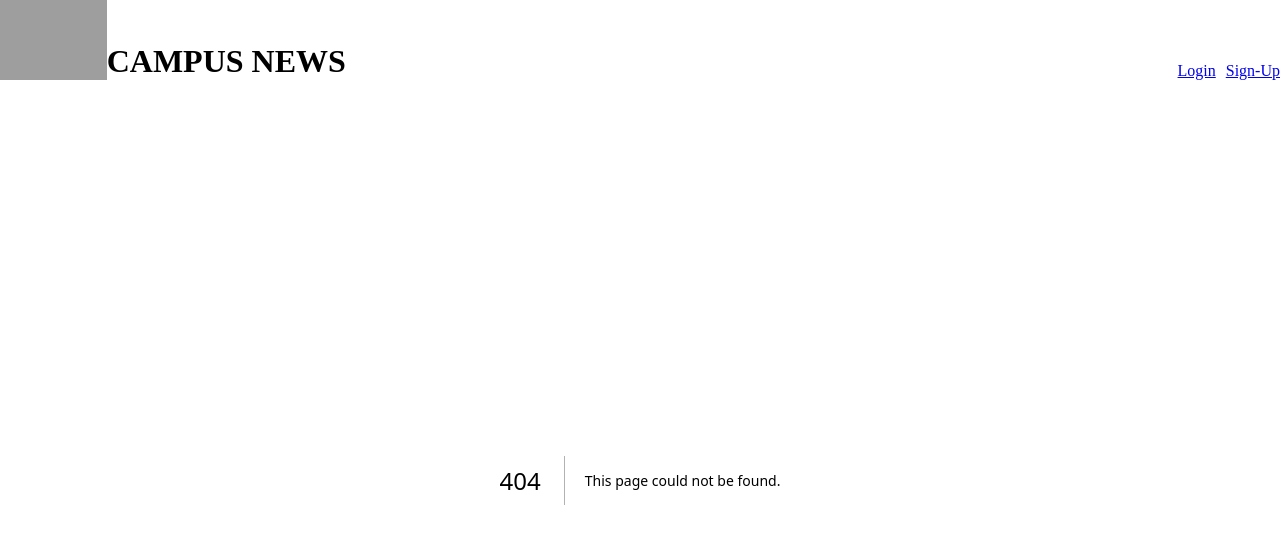
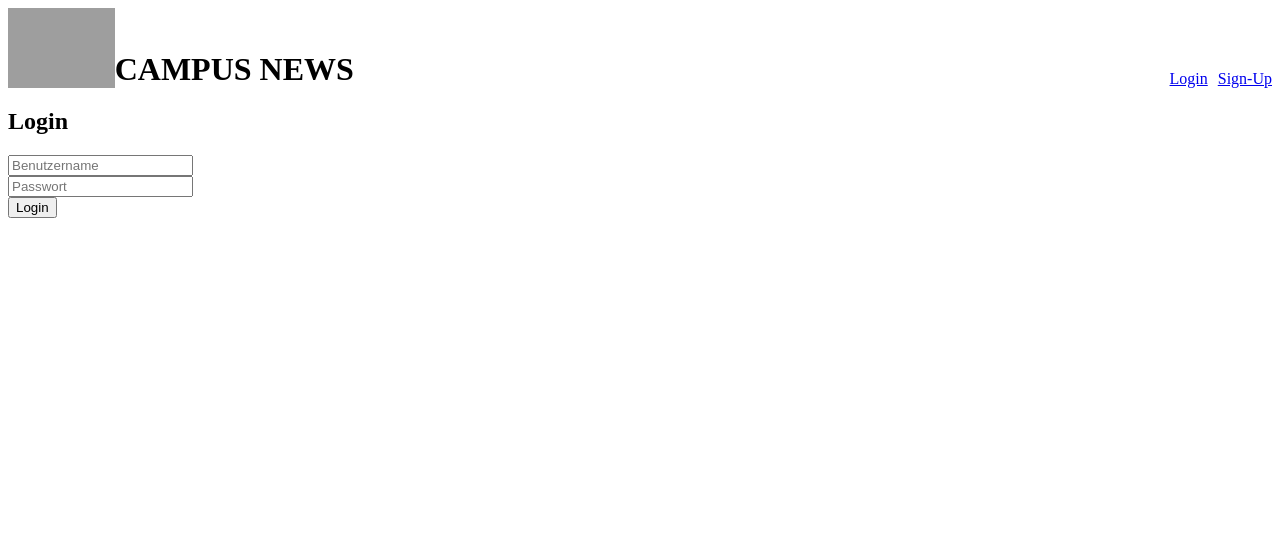
Before and after one commit to NoiwioN/audit_fe, a Next.js app: page /login in a window 1280 px wide. Before the commit this address had no page. Shown: the top 544 px of the page. Built offline with nearby package versions, Linux system fonts and the light colour scheme; grey boxes are pictures that could not be loaded.

Commit message:
JWT angefangen

```diff
--- /dev/null
+++ b/components/Login.js
@@ -0,0 +1,58 @@
+import {useState} from "react";
+import {useGlobalContext} from "@/store";
+import UsersAPI from "/lib/api/Users"
+import {useRouter} from "next/router";
+
+export default function Login() {
+    const {login} = useGlobalContext();
+    const [user, setUser] = useState({benutzername: "", passwort: ""})
+    const [errors, setErrors] = useState("")
+    const [isLoading, setIsLoading] = useState(false)
+    const router = useRouter();
+
+    const handleChange = (e) => {
+        const name = e.target.name;
+        const value = e.target.value;
+        setUser(prevState => ({...prevState, [name]: value}))
+    }
+    const handleSubmit = (e) => {
+        e.preventDefault();
+        const handleLogin = async () => {
+            setIsLoading(true)
+            validateUser()
+            console.log("Benutzer: ")
+            console.log(JSON.stringify(user))
+            const session = await UsersAPI.AuthenticationAPI(user)
+            login(session)
+            await router.push("/")
+        }
+        handleLogin().then(() => {
+            setIsLoading(false)
+        })
+    }
+
+    const validateUser = () => {
+        if (!user.password) setErrors("Kein Passwort angegeben")
+        if (!user.email) setErrors("Keine E-mail angegeben")
+    }
+    return (
+        <div>
+            <form onSubmit={handleSubmit}>
+                <h2>Login</h2>
+                <div>
+                    <input onChange={handleChange} type="text"
+                           name="benutzername" placeholder="Benutzername" value={user.benutzername}/>
+                </div>
+
+                <div>
+                    <input onChange={handleChange} type="password"
+                           name="passwort" placeholder="Passwort" value={user.password}/>
+                </div>
+                <button disabled={isLoading} onClick={handleSubmit}>
+                    {isLoading ? "...Loading" : "Login"}
+                </button>
+            </form>
+        </div>
+    )
+
+}
--- /dev/null
+++ b/lib/api/Users.js
@@ -0,0 +1,13 @@
+import {BASE_URL, postJSON} from "@/lib/api/index";
+
+const USER_URL = `${BASE_URL}/users`
+ const UsersAPI = {
+    AuthenticationAPI(user){
+        const data = postJSON("http://localhost:8080/login",{body: user})
+        return data;
+    },
+    signUp (user){
+        return postJSON({USER_URL},{body:user})
+    }
+}
+export default UsersAPI
--- /dev/null
+++ b/lib/api/index.js
@@ -0,0 +1,36 @@
+function createFetchFunction(method) {
+    return async (url, params) => {
+        const _params = {
+            method,
+            headers: {
+                "content-type": "application/json"
+            },
+            ...params
+        }
+        if (_params.token !== null) {
+            _params.headers["Authorization"] = `Bearer ${_params.token}`
+        }
+
+
+        if (_params.body !== null) {
+            _params.body = JSON.stringify(_params.body)
+        }
+
+        const response = await fetch(url, _params)
+
+        if (!response.ok) {
+            const error = new Error("Request failed with status " + response.status)
+            error.response = response
+            throw error
+        }
+
+        const data = await response.json()
+        return data
+    }
+}
+
+export const getJSON = createFetchFunction("GET")
+export const BASE_URL = "http://localhost:8080"
+export const postJSON = createFetchFunction("POST")
+export const putJSON = createFetchFunction("PUT")
+export const deleteJSON=createFetchFunction("DELETE")
--- /dev/null
+++ b/pages/login.js
@@ -0,0 +1,5 @@
+import Login from "@/components/Login";
+
+export default function login () {
+    return <Login/>
+}
```
